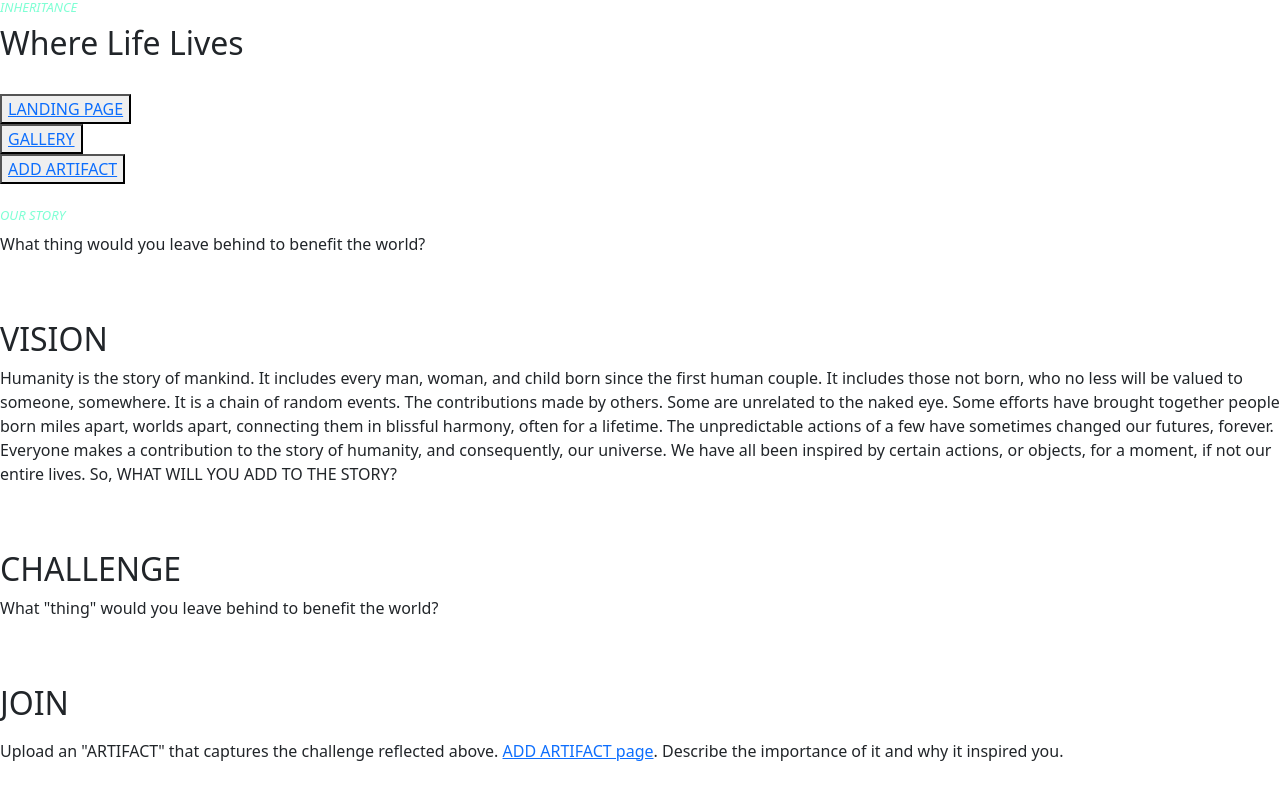
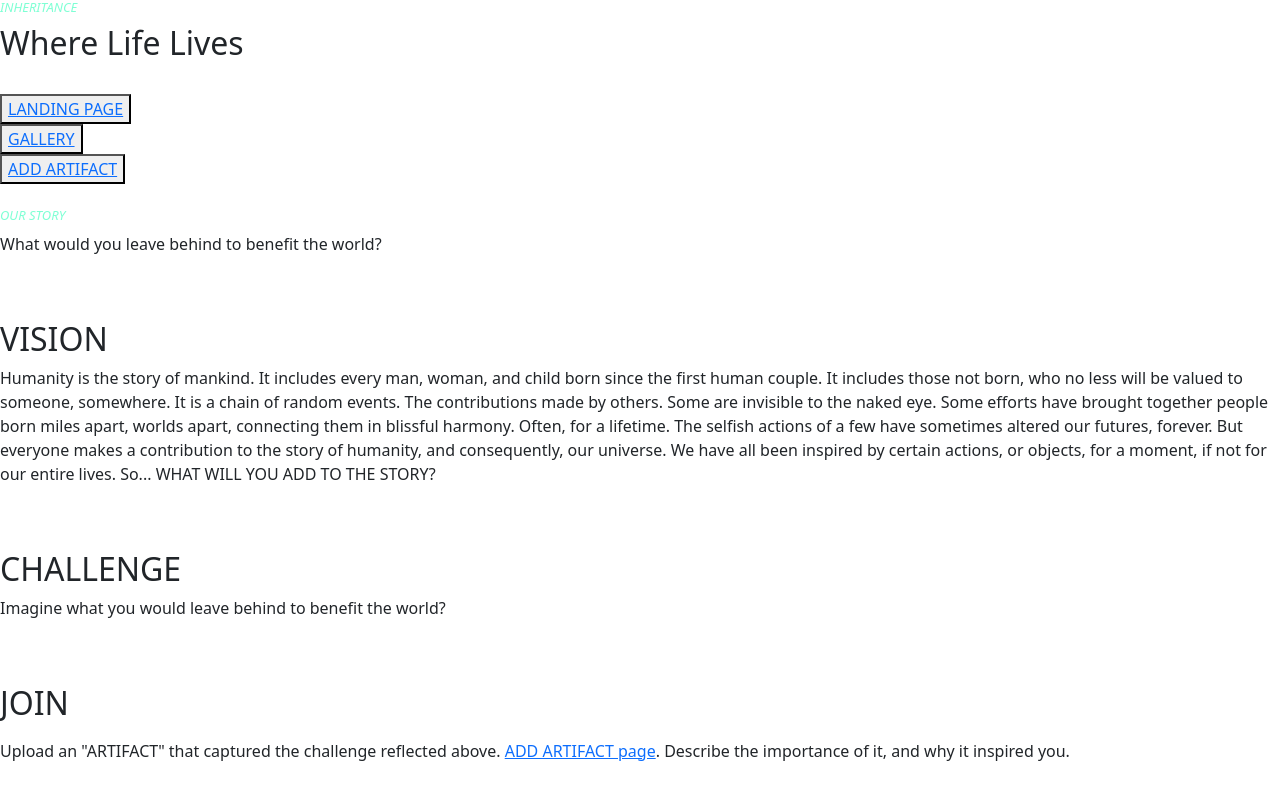
Before and after one commit to lavoing5762/Inheritance, a Django app: page /ourstory in a window 1280 px wide. Run offline with Django 3.2, Linux system fonts and the light colour scheme.

Commit message:
Edits to verbage on page

```diff
--- a/inheritance_project/inheritance/templates/ourstory.html
+++ b/inheritance_project/inheritance/templates/ourstory.html
@@ -27,19 +27,19 @@
     <br/>
 
     <h1>OUR STORY</h1>
-    <p>What thing would you leave behind to benefit the world?</p>
+    <p>What would you leave behind to benefit the world?</p>
 <br/>
 <br/>
     <h2>VISION</h2>
-        <p>Humanity is the story of mankind. It includes every man, woman, and child born since the first human couple. It includes those not born, who no less will be valued to someone, somewhere.  It is a chain of random events. The contributions made by others.  Some are unrelated to the naked eye. Some efforts have brought together people born miles apart, worlds apart, connecting them in blissful harmony, often for a lifetime. The unpredictable actions of a few have sometimes changed our futures, forever. Everyone makes a contribution to the story of humanity, and consequently, our universe.  We have all been inspired by certain actions, or objects, for a moment, if not our entire lives.  So, WHAT WILL YOU ADD TO THE STORY?</p>
+        <p>Humanity is the story of mankind. It includes every man, woman, and child born since the first human couple. It includes those not born, who no less will be valued to someone, somewhere.  It is a chain of random events. The contributions made by others.  Some are invisible to the naked eye. Some efforts have brought together people born miles apart, worlds apart, connecting them in blissful harmony.  Often, for a lifetime. The selfish actions of a few have sometimes altered our futures, forever. But everyone makes a contribution to the story of humanity, and consequently, our universe.  We have all been inspired by certain actions, or objects, for a moment, if not for our entire lives.  So... WHAT WILL YOU ADD TO THE STORY?</p>
 <br/>
 <br/>
     <h2>CHALLENGE</h2>
-        <p>What "thing" would you leave behind to benefit the world? </p>
+        <p>Imagine what you would leave behind to benefit the world? </p>
 <br/>
 <br/>
     <h2>JOIN</h2>
-        </p>Upload an "ARTIFACT" that captures the challenge reflected above. <a href="" class="addArtifactLink">ADD ARTIFACT page</a>. Describe the importance of it and why it inspired you. </p>
+        </p>Upload an "ARTIFACT" that captured the challenge reflected above. <a href="" class="addArtifactLink">ADD ARTIFACT page</a>. Describe the importance of it, and why it inspired you. </p>
     {% endblock content %}
 </body>
 </html>
```
